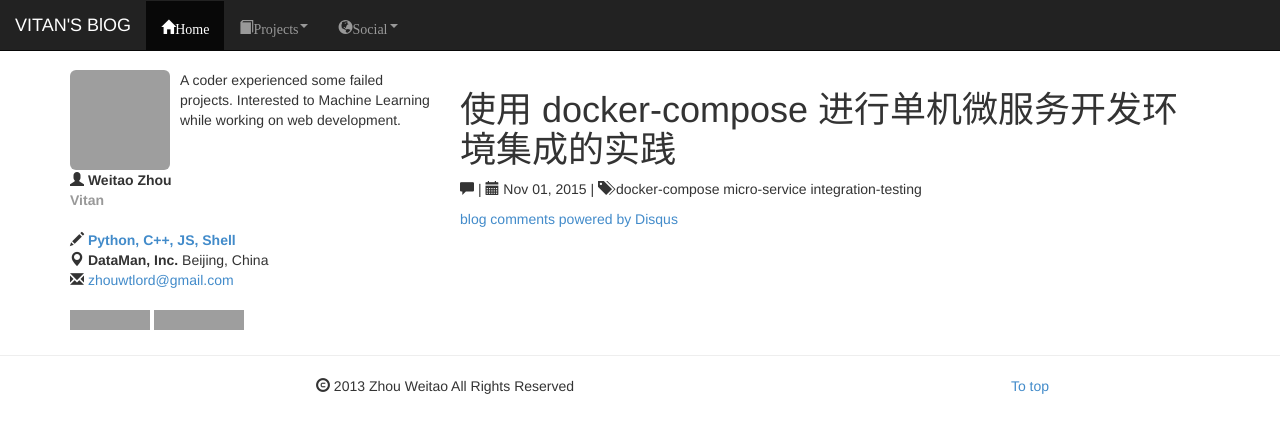
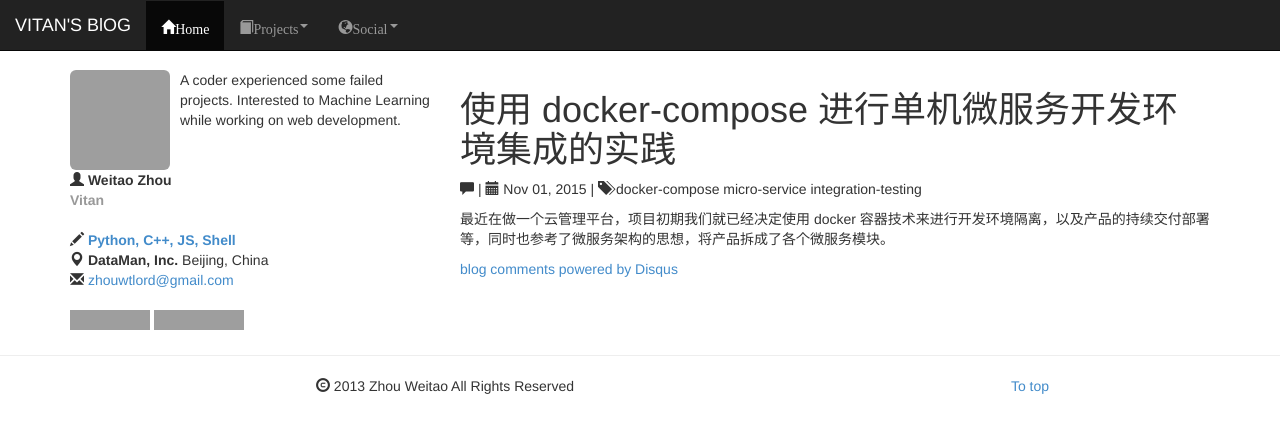
Before and after one commit to vitan/vitan.github.io, a Jekyll site: the page built from _posts/2015-11-01-how-to-handle-single-node-integration-env-using-docker-compose.md, in a window 1280 px wide, cut to the strip 0-433 px from the top of the page. Built offline with Jekyll 4.4.1, drawn with Linux system fonts in a browser that asks for light colours; Markdown is read by kramdown in place of the engine named in the settings; comment, search, counter and statistics services are not loaded; grey boxes are pictures that could not be loaded.

Commit message:
Update 2015-11-01-how-to-handle-single-node-integration-env-using-docker-compose.md

```diff
--- a/_posts/2015-11-01-how-to-handle-single-node-integration-env-using-docker-compose.md
+++ b/_posts/2015-11-01-how-to-handle-single-node-integration-env-using-docker-compose.md
@@ -4,3 +4,5 @@ title: 使用 docker-compose 进行单机微服务开发环境集成的实践
 tags: docker-compose micro-service integration-testing
 categories: docker best-practice
 ---
+
+最近在做一个云管理平台，项目初期我们就已经决定使用 docker 容器技术来进行开发环境隔离，以及产品的持续交付部署等，同时也参考了微服务架构的思想，将产品拆成了各个微服务模块。
```
